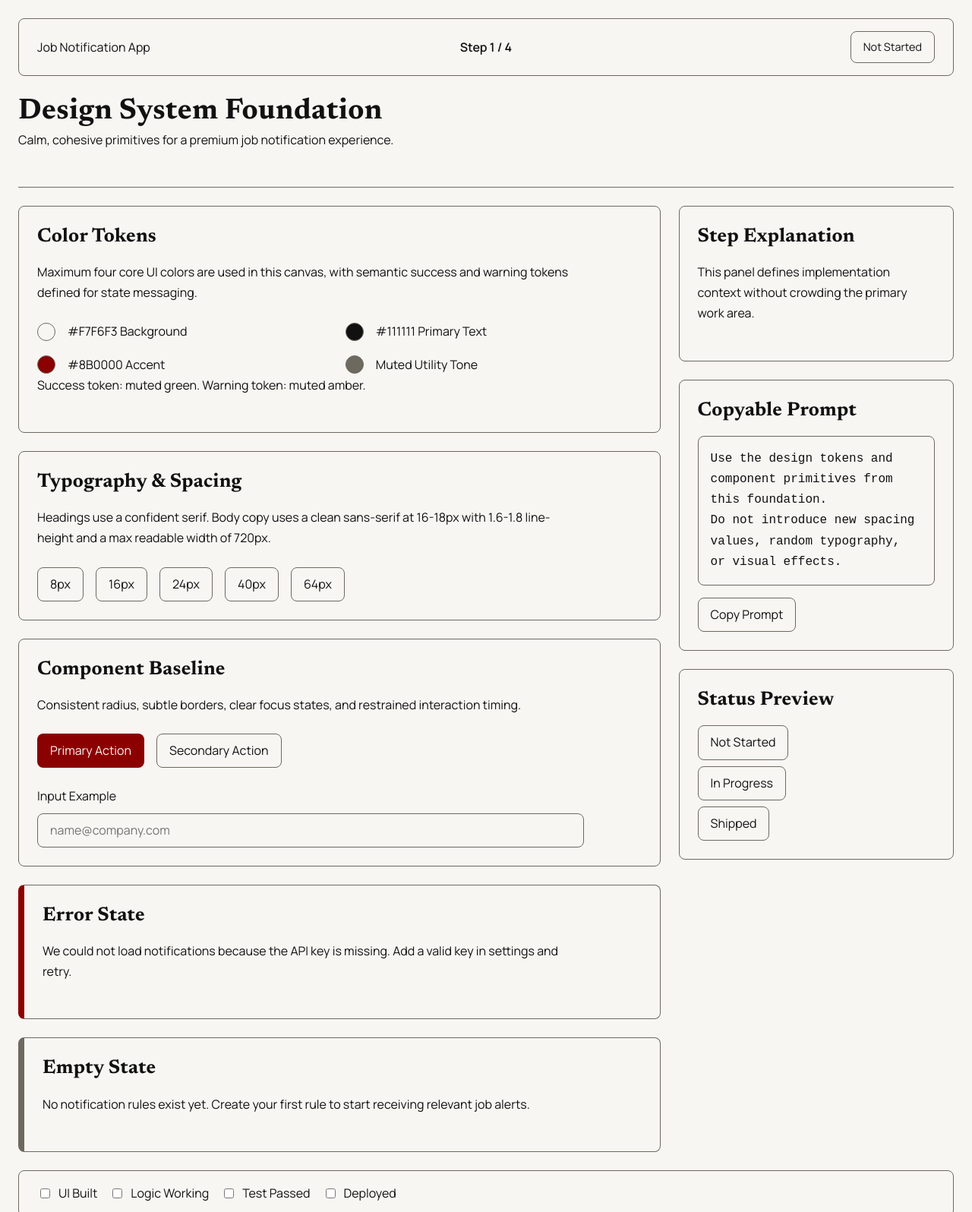
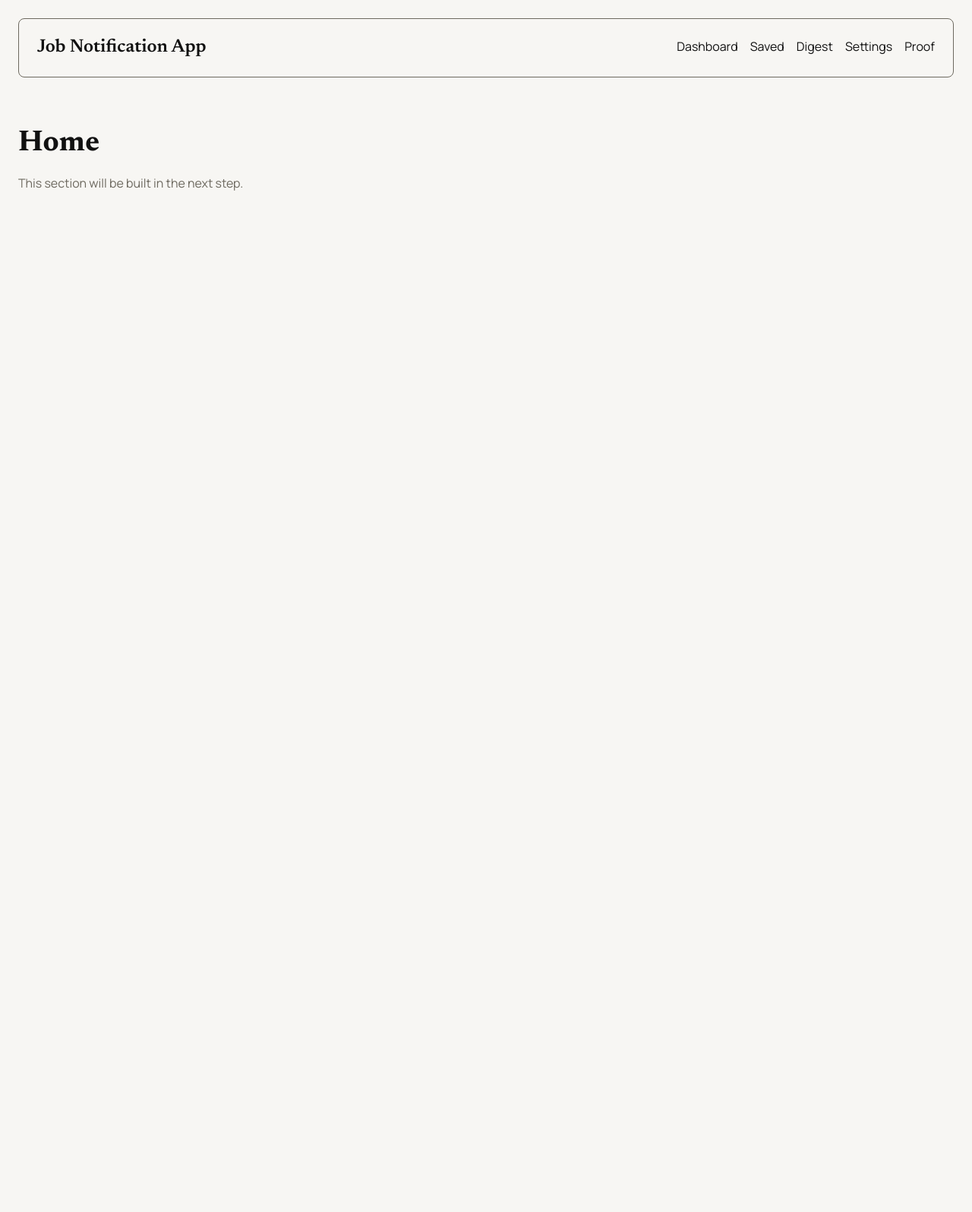
Before and after one commit to Akshatapatildev-08/setupDesignSystem-app, a website built with Vite: page index.html in a window 1280 px wide. Shown: the top 1596 px of the page at 76% size. After the commit the page ends 800 px from the top, so only its background shows below. Built offline with nearby package versions, Linux system fonts and the light colour scheme.

Commit message:
feat: add SPA route skeleton with shared navigation shell

```diff
--- /dev/null
+++ b/app.js
@@ -0,0 +1,117 @@
+const routes = {
+  "/": { title: "Home", notFound: false },
+  "/dashboard": { title: "Dashboard", notFound: false },
+  "/settings": { title: "Settings", notFound: false },
+  "/saved": { title: "Saved", notFound: false },
+  "/digest": { title: "Digest", notFound: false },
+  "/proof": { title: "Proof", notFound: false },
+};
+
+const routeView = document.querySelector("#route-view");
+const menuToggle = document.querySelector(".menu-toggle");
+const mobileNav = document.querySelector("#mobile-nav");
+
+function normalizePath(pathname) {
+  if (!pathname || pathname === "") {
+    return "/";
+  }
+
+  if (pathname.length > 1 && pathname.endsWith("/")) {
+    return pathname.slice(0, -1);
+  }
+
+  return pathname;
+}
+
+function getRoute(pathname) {
+  const normalized = normalizePath(pathname);
+  return routes[normalized] || { title: "Page Not Found", notFound: true };
+}
+
+function renderRoute(pathname) {
+  const normalized = normalizePath(pathname);
+  const route = getRoute(normalized);
+
+  if (route.notFound) {
+    routeView.innerHTML = `
+      <section class="page" aria-labelledby="page-title">
+        <h1 id="page-title">Page Not Found</h1>
+        <p>The page you are looking for does not exist.</p>
+      </section>
+    `;
+  } else {
+    routeView.innerHTML = `
+      <section class="page" aria-labelledby="page-title">
+        <h1 id="page-title">${route.title}</h1>
+        <p>This section will be built in the next step.</p>
+      </section>
+    `;
+  }
+
+  document.title = `Job Notification App | ${route.title}`;
+  updateActiveLinks(normalized);
+}
+
+function updateActiveLinks(pathname) {
+  const current = pathname;
+  const links = document.querySelectorAll("[data-route]");
+
+  links.forEach((link) => {
+    const href = link.getAttribute("href");
+    const active = href === current;
+    link.classList.toggle("is-active", active);
+    if (active) {
+      link.setAttribute("aria-current", "page");
+    } else {
+      link.removeAttribute("aria-current");
+    }
+  });
+}
+
+function closeMobileNav() {
+  mobileNav.hidden = true;
+  menuToggle.setAttribute("aria-expanded", "false");
+}
+
+function navigateTo(pathname) {
+  const target = normalizePath(pathname);
+  const current = normalizePath(window.location.pathname);
+
+  if (target === current) {
+    closeMobileNav();
+    return;
+  }
+
+  window.history.pushState({}, "", target);
+  renderRoute(target);
+  closeMobileNav();
+}
+
+document.addEventListener("click", (event) => {
+  const link = event.target.closest("a[data-route]");
+  if (!link) {
+    return;
+  }
+
+  const href = link.getAttribute("href");
+  if (!href || !href.startsWith("/")) {
+    return;
+  }
+
+  event.preventDefault();
+  navigateTo(href);
+});
+
+menuToggle.addEventListener("click", () => {
+  const isOpen = menuToggle.getAttribute("aria-expanded") === "true";
+  menuToggle.setAttribute("aria-expanded", String(!isOpen));
+  mobileNav.hidden = isOpen;
+});
+
+window.addEventListener("popstate", () => {
+  renderRoute(window.location.pathname);
+  closeMobileNav();
+});
+
+renderRoute(window.location.pathname);
+closeMobileNav();
--- a/index.html
+++ b/index.html
@@ -3,7 +3,7 @@
 <head>
   <meta charset="UTF-8" />
   <meta name="viewport" content="width=device-width, initial-scale=1.0" />
-  <title>Job Notification App - Design System Foundation</title>
+  <title>Job Notification App</title>
   <link rel="preconnect" href="https://fonts.googleapis.com" />
   <link rel="preconnect" href="https://fonts.gstatic.com" crossorigin />
   <link href="https://fonts.googleapis.com/css2?family=Newsreader:opsz,wght@6..72,600;6..72,700&family=Manrope:wght@400;500;600&display=swap" rel="stylesheet" />
@@ -11,109 +11,41 @@
 </head>
 <body>
   <div class="app-shell">
-    <header class="top-bar" role="banner">
-      <div class="top-bar__brand">Job Notification App</div>
-      <div class="top-bar__progress" aria-label="Progress indicator">Step 1 / 4</div>
-      <div class="top-bar__status" role="status" aria-label="Current status">Not Started</div>
+    <header class="top-nav" role="banner">
+      <a class="brand" href="/" data-route>Job Notification App</a>
+
+      <button
+        class="menu-toggle"
+        type="button"
+        aria-label="Toggle navigation menu"
+        aria-expanded="false"
+        aria-controls="mobile-nav"
+      >
+        <span></span>
+        <span></span>
+        <span></span>
+      </button>
+
+      <nav class="desktop-nav" aria-label="Primary navigation">
+        <a href="/dashboard" data-route>Dashboard</a>
+        <a href="/saved" data-route>Saved</a>
+        <a href="/digest" data-route>Digest</a>
+        <a href="/settings" data-route>Settings</a>
+        <a href="/proof" data-route>Proof</a>
+      </nav>
+
+      <nav id="mobile-nav" class="mobile-nav" aria-label="Mobile navigation" hidden>
+        <a href="/dashboard" data-route>Dashboard</a>
+        <a href="/saved" data-route>Saved</a>
+        <a href="/digest" data-route>Digest</a>
+        <a href="/settings" data-route>Settings</a>
+        <a href="/proof" data-route>Proof</a>
+      </nav>
     </header>
 
-    <section class="context-header" aria-labelledby="page-title">
-      <h1 id="page-title">Design System Foundation</h1>
-      <p>Calm, cohesive primitives for a premium job notification experience.</p>
-    </section>
+    <main id="route-view" class="route-view" aria-live="polite"></main>
+  </div>
 
-    <main class="workspace" aria-label="Primary workspace and supporting panel">
-      <section class="workspace__primary" aria-label="Primary workspace">
-        <article class="card">
-          <h2>Color Tokens</h2>
-          <p>Maximum four core UI colors are used in this canvas, with semantic success and warning tokens defined for state messaging.</p>
-          <div class="swatch-grid">
-            <div class="swatch">
-              <span class="swatch__chip swatch__chip--bg"></span>
-              <div>#F7F6F3 Background</div>
-            </div>
-            <div class="swatch">
-              <span class="swatch__chip swatch__chip--text"></span>
-              <div>#111111 Primary Text</div>
-            </div>
-            <div class="swatch">
-              <span class="swatch__chip swatch__chip--accent"></span>
-              <div>#8B0000 Accent</div>
-            </div>
-            <div class="swatch">
-              <span class="swatch__chip swatch__chip--muted"></span>
-              <div>Muted Utility Tone</div>
-            </div>
-          </div>
-          <p class="measure">Success token: muted green. Warning token: muted amber.</p>
-        </article>
-
-        <article class="card">
-          <h2>Typography & Spacing</h2>
-          <p class="measure">Headings use a confident serif. Body copy uses a clean sans-serif at 16-18px with 1.6-1.8 line-height and a max readable width of 720px.</p>
-          <div class="token-row">
-            <span class="token">8px</span>
-            <span class="token">16px</span>
-            <span class="token">24px</span>
-            <span class="token">40px</span>
-            <span class="token">64px</span>
-          </div>
-        </article>
-
-        <article class="card">
-          <h2>Component Baseline</h2>
-          <p>Consistent radius, subtle borders, clear focus states, and restrained interaction timing.</p>
-          <div class="controls-row">
-            <button class="btn btn--primary" type="button">Primary Action</button>
-            <button class="btn btn--secondary" type="button">Secondary Action</button>
-          </div>
-          <label class="field" for="email">
-            <span>Input Example</span>
-            <input id="email" type="email" placeholder="name@company.com" />
-          </label>
-        </article>
-
-        <article class="card state state--error" role="alert">
-          <h2>Error State</h2>
-          <p>We could not load notifications because the API key is missing. Add a valid key in settings and retry.</p>
-        </article>
-
-        <article class="card state state--empty">
-          <h2>Empty State</h2>
-          <p>No notification rules exist yet. Create your first rule to start receiving relevant job alerts.</p>
-        </article>
-      </section>
-
-      <aside class="workspace__secondary" aria-label="Secondary panel">
-        <section class="card">
-          <h2>Step Explanation</h2>
-          <p>This panel defines implementation context without crowding the primary work area.</p>
-        </section>
-
-        <section class="card">
-          <h2>Copyable Prompt</h2>
-          <pre class="prompt-box"><code>Use the design tokens and component primitives from this foundation.
-Do not introduce new spacing values, random typography, or visual effects.</code></pre>
-          <button class="btn btn--secondary" type="button">Copy Prompt</button>
-        </section>
-
-        <section class="card">
-          <h2>Status Preview</h2>
-          <div class="badge-row">
-            <span class="status status--not-started">Not Started</span>
-            <span class="status status--in-progress">In Progress</span>
-            <span class="status status--shipped">Shipped</span>
-          </div>
-        </section>
-      </aside>
-    </main>
-
-    <footer class="proof-footer" aria-label="Proof footer checklist">
-      <label><input type="checkbox" /> UI Built</label>
-      <label><input type="checkbox" /> Logic Working</label>
-      <label><input type="checkbox" /> Test Passed</label>
-      <label><input type="checkbox" /> Deployed</label>
-    </footer>
-  </div>
+  <script src="./app.js" defer></script>
 </body>
 </html>
--- a/styles.css
+++ b/styles.css
@@ -3,8 +3,6 @@
   --color-text: #111111;
   --color-accent: #8b0000;
   --color-muted: #6d695f;
-  --color-success: #5f7a65;
-  --color-warning: #8a6f3b;
 
   --font-heading: "Newsreader", Georgia, serif;
   --font-body: "Manrope", "Segoe UI", sans-serif;
@@ -33,250 +31,128 @@ body {
   line-height: 1.7;
 }
 
-h1,
-h2,
-h3 {
-  font-family: var(--font-heading);
-  font-weight: 700;
-  letter-spacing: 0.01em;
-  margin: 0;
-}
-
-h1 {
-  font-size: clamp(2rem, 3vw, 3rem);
-  line-height: 1.2;
-}
-
-h2 {
-  font-size: clamp(1.5rem, 2vw, 2rem);
-  line-height: 1.3;
-  margin-bottom: var(--space-2);
-}
-
-p {
-  margin: 0 0 var(--space-3);
-  max-width: 720px;
+a {
+  color: inherit;
+  text-decoration: none;
 }
 
 .app-shell {
   min-height: 100vh;
   padding: var(--space-3);
-  display: grid;
-  gap: var(--space-3);
 }
 
-.top-bar {
+.top-nav {
   border: var(--border);
   border-radius: var(--radius);
   padding: var(--space-2) var(--space-3);
   display: grid;
-  grid-template-columns: 1fr auto 1fr;
+  grid-template-columns: auto 1fr;
   align-items: center;
-  gap: var(--space-2);
-}
-
-.top-bar__progress {
-  justify-self: center;
-  font-weight: 600;
-}
-
-.top-bar__status {
-  justify-self: end;
-  border: var(--border);
-  border-radius: var(--radius);
-  padding: var(--space-1) var(--space-2);
-  font-size: 0.9rem;
-}
-
-.context-header {
-  border-bottom: var(--border);
-  padding-bottom: var(--space-3);
-}
-
-.workspace {
-  display: grid;
-  grid-template-columns: 7fr 3fr;
-  gap: var(--space-3);
-  align-items: start;
-}
-
-.workspace__primary,
-.workspace__secondary {
-  display: grid;
   gap: var(--space-3);
 }
 
-.card {
-  border: var(--border);
-  border-radius: var(--radius);
-  background: var(--color-bg);
-  padding: var(--space-3);
+.brand {
+  font-family: var(--font-heading);
+  font-size: 1.5rem;
+  line-height: 1.3;
 }
 
-.measure {
-  max-width: 720px;
-}
-
-.swatch-grid {
-  display: grid;
-  grid-template-columns: repeat(2, minmax(0, 1fr));
-  gap: var(--space-2);
-}
-
-.swatch {
+.desktop-nav {
   display: flex;
-  align-items: center;
-  gap: var(--space-2);
-}
-
-.swatch__chip {
-  width: 24px;
-  height: 24px;
-  border: var(--border);
-  border-radius: 50%;
-}
-
-.swatch__chip--bg { background: var(--color-bg); }
-.swatch__chip--text { background: var(--color-text); }
-.swatch__chip--accent { background: var(--color-accent); }
-.swatch__chip--muted { background: var(--color-muted); }
-
-.token-row {
-  display: flex;
+  justify-content: flex-end;
   gap: var(--space-2);
   flex-wrap: wrap;
 }
 
-.token {
+.desktop-nav a,
+.mobile-nav a {
+  font-size: 1rem;
+  line-height: 1.6;
+  padding: var(--space-1) 0;
+  border-bottom: 2px solid transparent;
+  transition: color var(--transition), border-color var(--transition);
+}
+
+.desktop-nav a:hover,
+.mobile-nav a:hover {
+  color: var(--color-text);
+}
+
+.desktop-nav a.is-active,
+.mobile-nav a.is-active {
+  border-color: var(--color-accent);
+}
+
+.menu-toggle {
+  display: none;
   border: var(--border);
   border-radius: var(--radius);
-  padding: var(--space-1) var(--space-2);
+  background: var(--color-bg);
+  color: var(--color-text);
+  padding: var(--space-1);
+  cursor: pointer;
 }
 
-.controls-row {
-  display: flex;
-  gap: var(--space-2);
-  flex-wrap: wrap;
-  margin-bottom: var(--space-3);
-}
-
-.btn {
-  border-radius: var(--radius);
-  border: 1px solid transparent;
-  padding: var(--space-1) var(--space-2);
-  font: inherit;
-  cursor: pointer;
-  transition: background-color var(--transition), color var(--transition), border-color var(--transition);
-}
-
-.btn:focus-visible,
-input:focus-visible {
-  outline: 2px solid var(--color-accent);
-  outline-offset: 2px;
-}
-
-.btn--primary {
-  background: var(--color-accent);
-  color: var(--color-bg);
-}
-
-.btn--primary:hover {
+.menu-toggle span {
+  display: block;
+  width: var(--space-3);
+  height: 2px;
   background: var(--color-text);
 }
 
-.btn--secondary {
-  background: transparent;
-  color: var(--color-text);
-  border-color: var(--color-muted);
+.menu-toggle span + span {
+  margin-top: var(--space-1);
 }
 
-.btn--secondary:hover {
-  border-color: var(--color-text);
+.mobile-nav {
+  display: none;
+  border-top: var(--border);
+  margin-top: var(--space-2);
+  padding-top: var(--space-2);
+  gap: var(--space-2);
+  grid-column: 1 / -1;
 }
 
-.field {
+.mobile-nav[hidden] {
+  display: none;
+}
+
+.mobile-nav:not([hidden]) {
   display: grid;
-  gap: var(--space-1);
+}
+
+.route-view {
+  padding-top: var(--space-5);
+}
+
+.page {
   max-width: 720px;
 }
 
-input {
-  border: var(--border);
-  border-radius: var(--radius);
-  padding: var(--space-1) var(--space-2);
-  font: inherit;
-  background: var(--color-bg);
-  color: var(--color-text);
-  transition: border-color var(--transition);
+.page h1 {
+  margin: 0 0 var(--space-2);
+  font-family: var(--font-heading);
+  font-weight: 700;
+  letter-spacing: 0.01em;
+  font-size: clamp(2rem, 3vw, 3rem);
+  line-height: 1.2;
 }
 
-input:focus {
-  border-color: var(--color-accent);
+.page p {
+  margin: 0;
+  color: var(--color-muted);
 }
 
-.state {
-  border-left: 8px solid var(--color-muted);
-}
-
-.state--error {
-  border-left-color: var(--color-accent);
-}
-
-.prompt-box {
-  margin: 0 0 var(--space-2);
-  border: var(--border);
-  border-radius: var(--radius);
-  padding: var(--space-2);
-  overflow-x: auto;
-  white-space: pre-wrap;
-}
-
-.badge-row {
-  display: flex;
-  flex-direction: column;
-  gap: var(--space-1);
-}
-
-.status {
-  border: var(--border);
-  border-radius: var(--radius);
-  padding: var(--space-1) var(--space-2);
-  width: fit-content;
-}
-
-.status--not-started,
-.status--in-progress,
-.status--shipped {
-  color: var(--color-text);
-}
-
-.proof-footer {
-  border: var(--border);
-  border-radius: var(--radius);
-  padding: var(--space-2) var(--space-3);
-  display: flex;
-  gap: var(--space-2);
-  flex-wrap: wrap;
-}
-
-.proof-footer label {
-  display: inline-flex;
-  align-items: center;
-  gap: var(--space-1);
-}
-
-@media (max-width: 960px) {
-  .workspace {
-    grid-template-columns: 1fr;
+@media (max-width: 900px) {
+  .top-nav {
+    grid-template-columns: 1fr auto;
   }
 
-  .top-bar {
-    grid-template-columns: 1fr;
-    text-align: left;
+  .desktop-nav {
+    display: none;
   }
 
-  .top-bar__progress,
-  .top-bar__status {
-    justify-self: start;
+  .menu-toggle {
+    display: inline-block;
   }
 }
```
